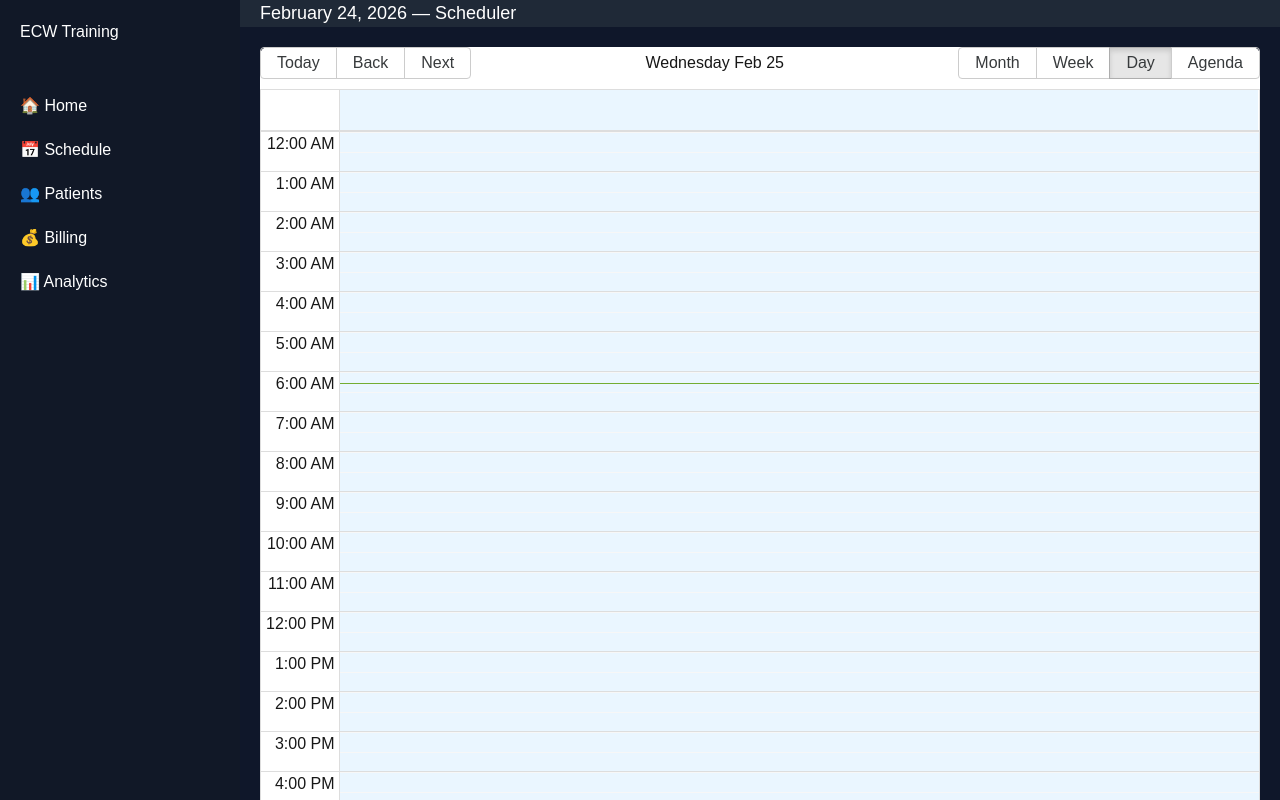
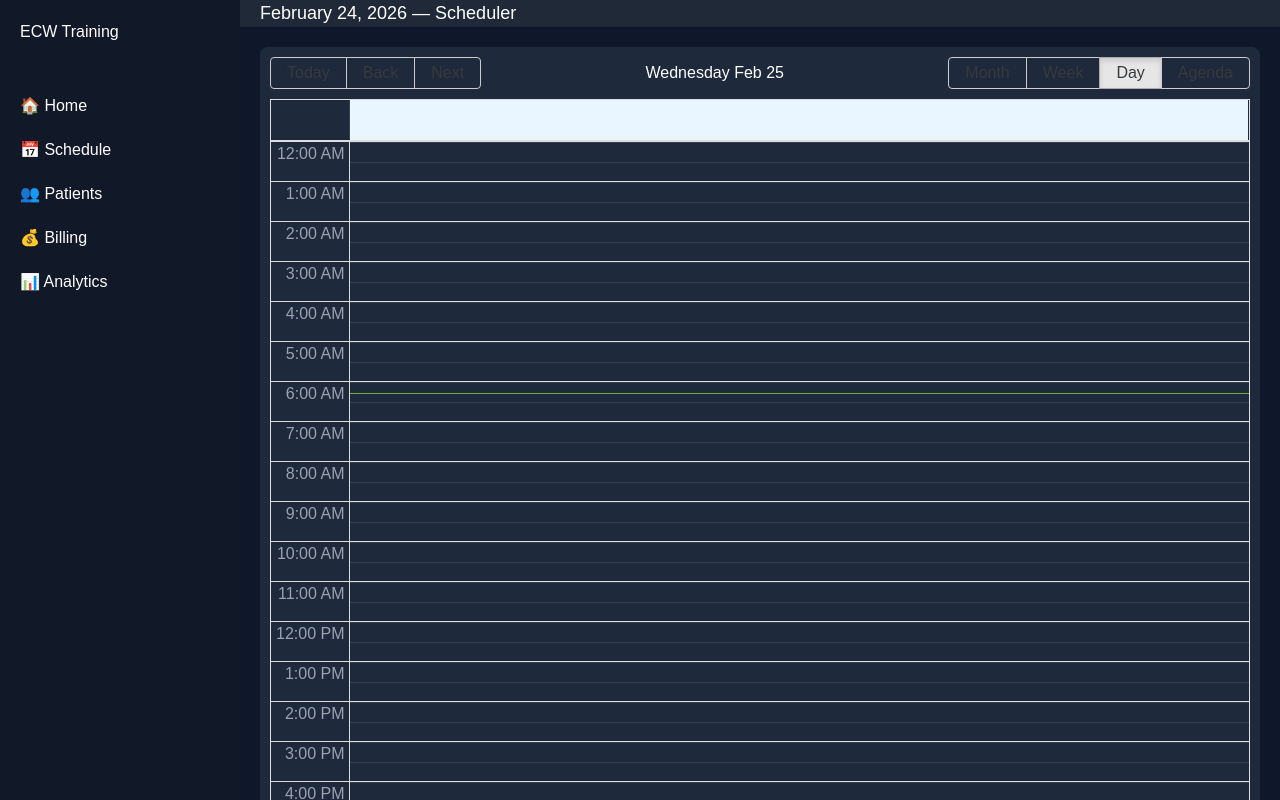
Before and after one commit to BillGreenish/ecw-training, a Next.js app: page / in a window 1280 px wide. Shown: the top 800 px of the page. Built offline with nearby package versions, Linux system fonts and the light colour scheme.

Commit message:
dark calendar styling

```diff
--- /dev/null
+++ b/app/calendar.css
@@ -0,0 +1,26 @@
+.rbc-time-view,
+.rbc-time-content,
+.rbc-time-header,
+.rbc-timeslot-group {
+  background-color: #1e293b !important;
+  color: white !important;
+}
+
+.rbc-time-gutter,
+.rbc-label {
+  color: #9ca3af !important;
+}
+
+.rbc-day-slot .rbc-time-slot {
+  border-top: 1px solid #334155 !important;
+}
+
+.rbc-time-header-content {
+  border-left: 1px solid #334155 !important;
+}
+
+.rbc-header {
+  background-color: #111827 !important;
+  color: white !important;
+  border-bottom: 1px solid #334155 !important;
+}
--- a/app/page.tsx
+++ b/app/page.tsx
@@ -3,6 +3,16 @@
 import { Calendar, dateFnsLocalizer } from 'react-big-calendar'
 import { format, parse, startOfWeek, getDay } from 'date-fns'
 import 'react-big-calendar/lib/css/react-big-calendar.css'
+import './calendar.css'
+
+
+
+
+
+
+
+
+
 
 const locales = {
   'en-US': require('date-fns/locale/en-US'),
@@ -76,7 +86,23 @@ export default function Scheduler() {
   startAccessor="start"
   endAccessor="end"
   defaultView="day"
-            style={{ height: '100%', backgroundColor: 'white', borderRadius: '8px' }}
+  style={{
+    height: '100%',
+    backgroundColor: '#1e293b',
+    borderRadius: '8px',
+    padding: '10px',
+    color: 'white'
+  }}
+  eventPropGetter={() => ({
+    style: {
+      backgroundColor: '#2563eb',
+      borderRadius: '6px',
+      border: 'none',
+      padding: '4px',
+      color: 'white',
+      fontSize: '14px'
+    }
+  })}
 />
         </div>
       </div>
```
Lines whose indentation alone changed are shown as unchanged.
